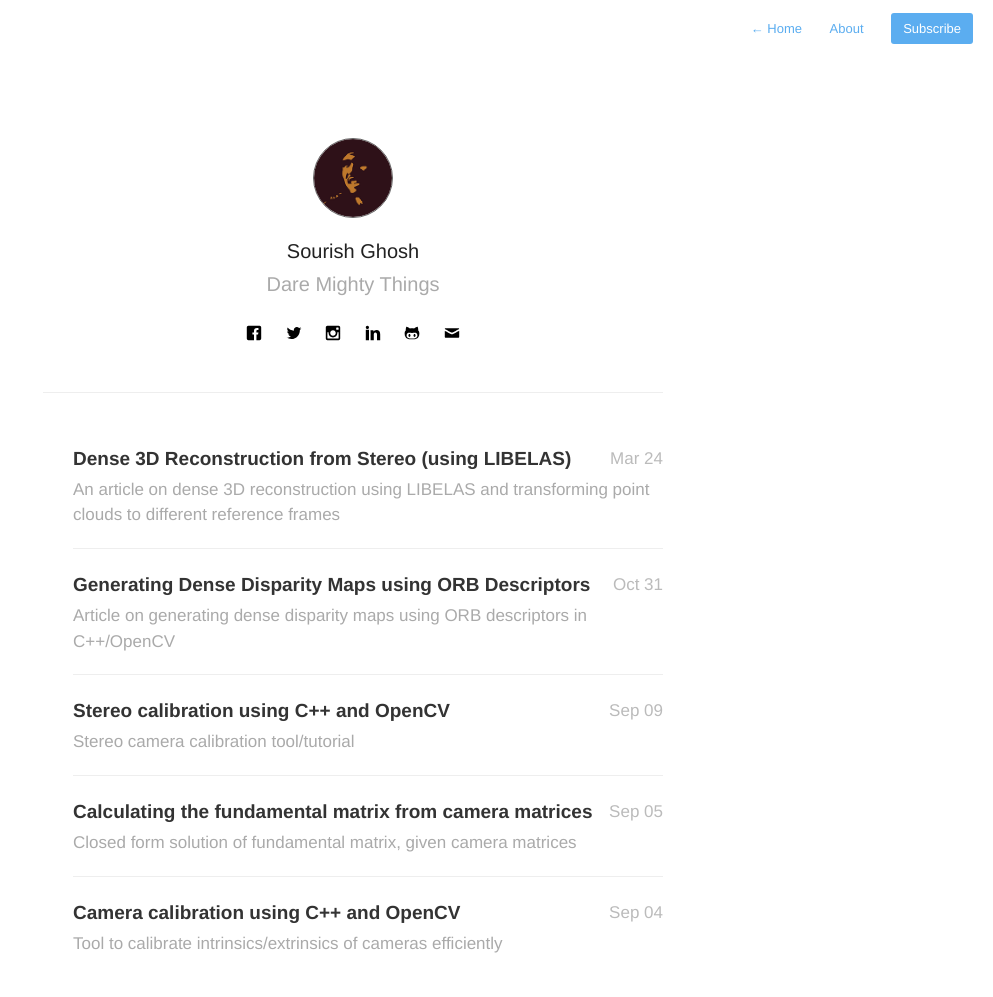
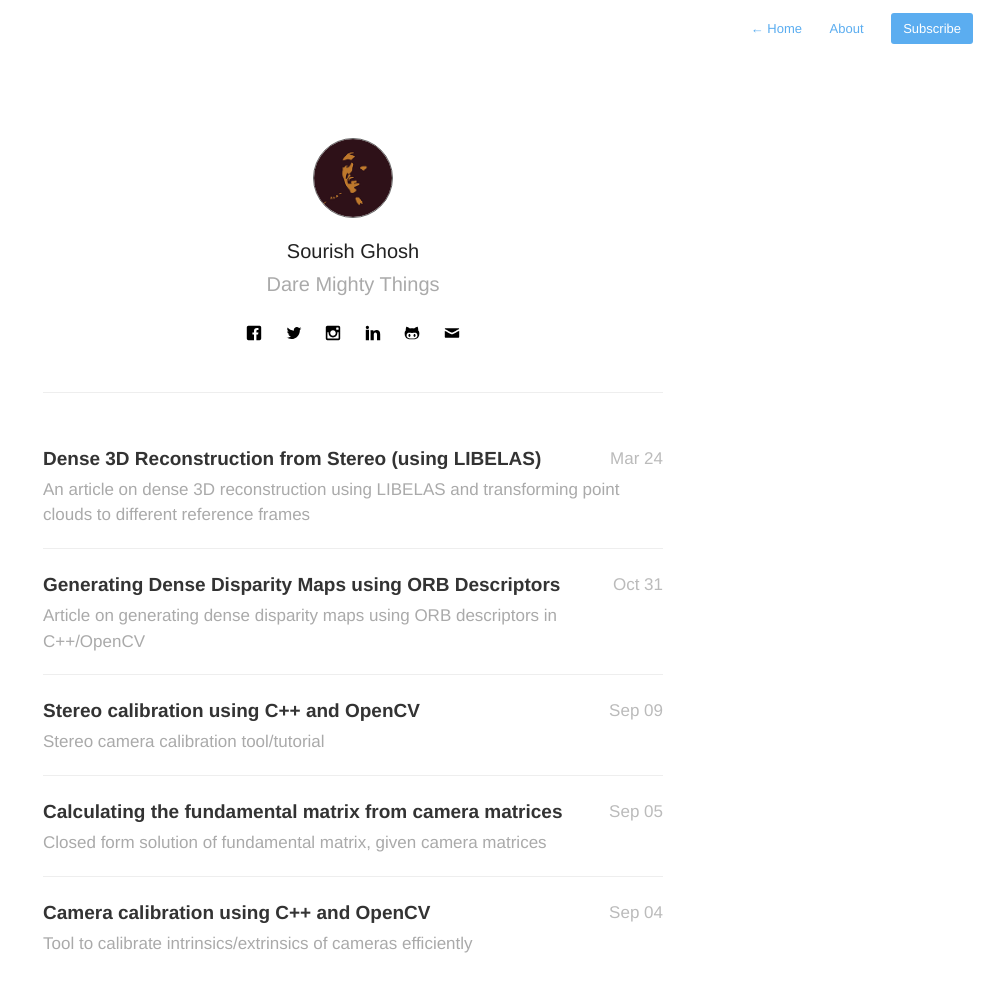
Before and after one commit to sourishg/sourishg.github.io, a Jekyll site: the page built from index.html, in a window 1280 px wide. Shown: the whole page, without its empty margins (287-1280 px from the left). Built offline with Jekyll 4.4.1, drawn with Linux system fonts in a browser that asks for light colours; nearby versions of some CDN libraries; the list of posts is cut into pages by our own code.

Commit message:
fix ul margin on home page

```diff
--- a/_includes/post-list.html
+++ b/_includes/post-list.html
@@ -1,4 +1,4 @@
-<ul id="post-list">
+<ul id="post-list" style="margin-left: 0;">
     {% for post in paginator.posts %}
         <li>
             <a href="{{ site.baseurl }}{{ post.url | remove_first: '/' }}"><aside class="dates">{{ post.date | date:"%b %d" }}</aside></a>
```
Also changed, not shown: 11 other files.
